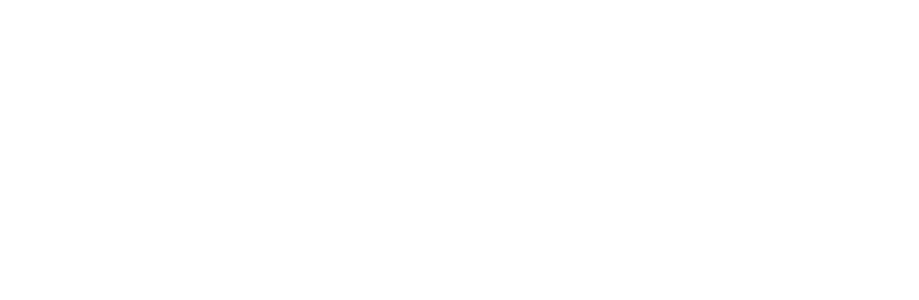
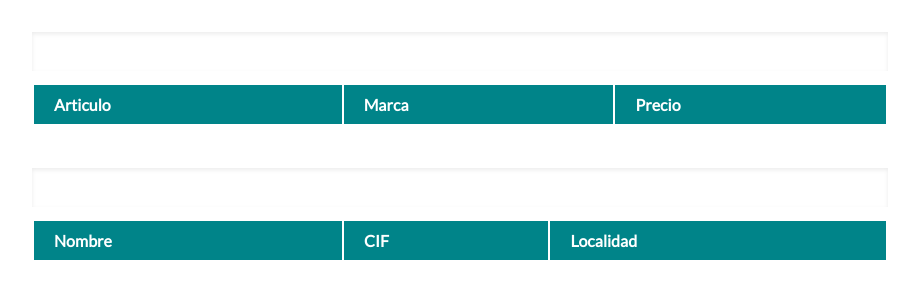
Before and after one commit to ajcaro/actividadesReactCore, a React (Create React App) app: page / in a window 1280 px wide. Shown: the top 300 px of the page, without its empty margins (180-1099 px from the left). Built offline with nearby package versions, Linux system fonts and the light colour scheme.

Commit message:
customooks

```diff
--- a/src/App.js
+++ b/src/App.js
@@ -1,9 +1,13 @@
+import DashboardProducts from './pages/DashboardProducts';
+import DashboardVendors from './pages/DashboardVendors';
+
 function App() {
-  return (
-    <div>
-
-    </div>
-  );
+	return (
+		<div className='container'>
+			<DashboardProducts />
+			<DashboardVendors />
+		</div>
+	);
 }
 
 export default App;
--- /dev/null
+++ b/src/hooks/useSearch.js
@@ -0,0 +1,27 @@
+import { useEffect, useState } from 'react';
+import { findProducts } from '../services/ProductService';
+import { findVendors } from '../services/Vendors';
+
+export const useSearch = (term, entity) => {
+	const [data, setData] = useState([]);
+	const [isLoading, setIsLoading] = useState(false);
+
+	useEffect(() => {
+		setIsLoading(true);
+
+		setTimeout(() => {
+			switch (entity) {
+				case 'vendors':
+					setData(findVendors(term));
+					break;
+
+				case 'products':
+					setData(findProducts(term));
+					break;
+			}
+			setIsLoading(false);
+		}, 1500);
+	}, [term]);
+
+	return { data, isLoading };
+};
--- /dev/null
+++ b/src/pages/DashboardProducts.jsx
@@ -0,0 +1,44 @@
+import React, { useState } from 'react';
+import { useSearch } from '../hooks/useSearch';
+
+const DashboardProducts = () => {
+	const [term, setTerm] = useState('');
+	const { data, isLoading } = useSearch(term, 'products');
+
+	const handleSearchProduct = e => setTerm(e.target.value);
+
+	return (
+		<div className='row'>
+			<div className='col-100'>
+				<input type='text' onChange={handleSearchProduct} />
+				<table>
+					<thead>
+						<tr>
+							<th>Articulo</th>
+							<th>Marca</th>
+							<th>Precio</th>
+						</tr>
+					</thead>
+					<tbody>
+						{isLoading ? (
+							<tr>
+								<td colSpan={3}> Cargando datos ...</td>
+							</tr>
+						) : (
+							data.map(product => (
+								<tr key={product.sku}>
+									<td>{product.nombre}</td>
+									<td>{product.marca}</td>
+									<td>{product.precio}</td>
+								</tr>
+							))
+						)}
+						<tr></tr>
+					</tbody>
+				</table>
+			</div>
+		</div>
+	);
+};
+
+export default DashboardProducts;
--- /dev/null
+++ b/src/pages/DashboardVendors.jsx
@@ -0,0 +1,44 @@
+import React, { useState } from 'react';
+import { useSearch } from '../hooks/useSearch';
+
+const DashboardVendors = () => {
+	const [term, setTerm] = useState('');
+	const { data, isLoading } = useSearch(term, 'vendors');
+
+	const handleSearchVendor = e => setTerm(e.target.value);
+
+	return (
+		<div className='row'>
+			<div className='col-100'>
+				<input type='text' onChange={handleSearchVendor} />
+				<table>
+					<thead>
+						<tr>
+							<th>Nombre</th>
+							<th>CIF</th>
+							<th>Localidad</th>
+						</tr>
+					</thead>
+					<tbody>
+						{isLoading ? (
+							<tr>
+								<td colSpan={3}> Cargando datos ...</td>
+							</tr>
+						) : (
+							data.map(vendor => (
+								<tr key={vendor.cif}>
+									<td>{vendor.nombre}</td>
+									<td>{vendor.cif}</td>
+									<td>{vendor.localidad}</td>
+								</tr>
+							))
+						)}
+						<tr></tr>
+					</tbody>
+				</table>
+			</div>
+		</div>
+	);
+};
+
+export default DashboardVendors;
--- /dev/null
+++ b/src/services/ProductService.js
@@ -0,0 +1,18 @@
+const products = [
+	{ sku: 'A1', nombre: 'Iphone', marca: 'Apple', precio: 600 },
+	{ sku: 'X1', nombre: 'Redmi', marca: 'Xiaomi', precio: 150 },
+	{ sku: 'S1', nombre: 'Galaxy', marca: 'Samsung', precio: 300 },
+];
+
+export const findProducts = term => {
+	let productsFoundes = [];
+	if (term !== '') {
+		const pattern = new RegExp('^' + term.toLocaleLowerCase()); //Todos los que comiencen por el term
+		//Checkea el nombre con el patron y filtramos
+		productsFoundes = products.filter(product =>
+			pattern.test(product.nombre.toLocaleLowerCase())
+		);
+	}
+
+	return productsFoundes;
+};
--- /dev/null
+++ b/src/services/Vendors.js
@@ -0,0 +1,19 @@
+const vendors = [
+	{ nombre: 'Iberdrola', cif: 'A12345678', localidad: 'Bilbao' },
+	{ nombre: 'Iberdrola Gas', cif: 'A76876866', localidad: 'Bilbao' },
+	{ nombre: 'Jazztel', cif: 'A87654321', localidad: 'Madrid' },
+	{ nombre: 'La Caixa', cif: 'A4444444', localidad: 'Barcelona' },
+];
+
+export const findVendors = term => {
+	let vendorsFoundes = [];
+	if (term !== '') {
+		const pattern = new RegExp('^' + term.toLocaleLowerCase()); //Todos los que comiencen por el term
+		//Checkea el nombre con el patron y filtramos
+		vendorsFoundes = vendors.filter(vendor =>
+			pattern.test(vendor.nombre.toLocaleLowerCase())
+		);
+	}
+
+	return vendorsFoundes;
+};
```
